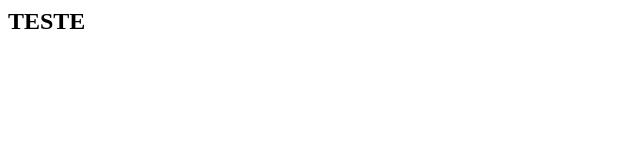
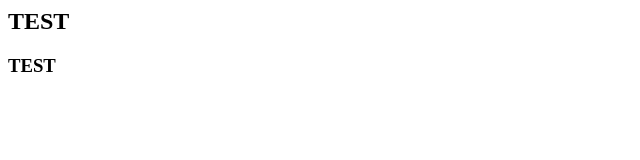
Before and after one commit to Alejandrovy08/prueba_github, a plain HTML site: page index.html in a window 1280 px wide. Shown: the full height of the page, 0-640 px from the left. Drawn offline with Linux system fonts and the light colour scheme.

Commit message:
cambios en el index

```diff
--- a/index.html
+++ b/index.html
@@ -1,4 +1,4 @@
 <html>
   <head><title>Mi primera prueba</title></head>
-  <body><h2>TESTE</h2></body>
+  <body><h2>TEST</h2><h3>TEST</h3></body>
 </html>
```
